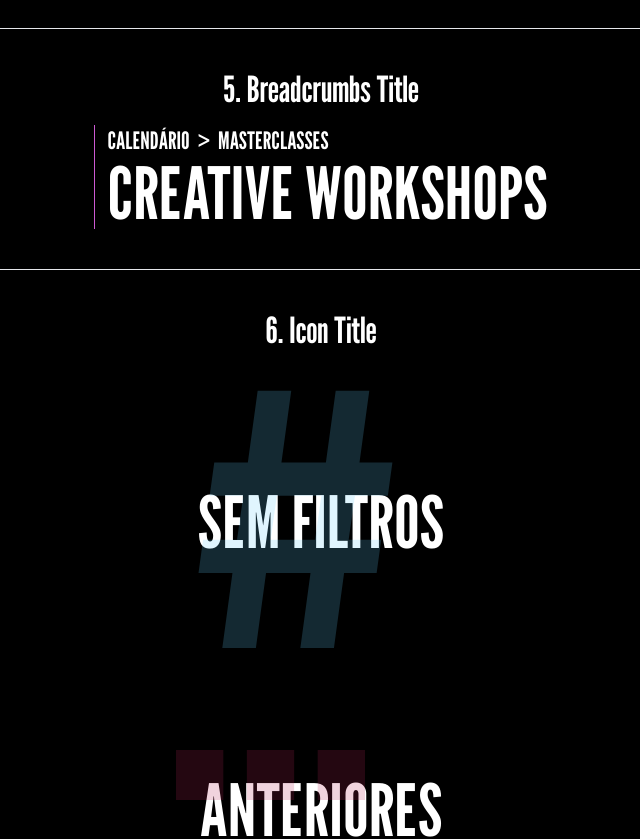
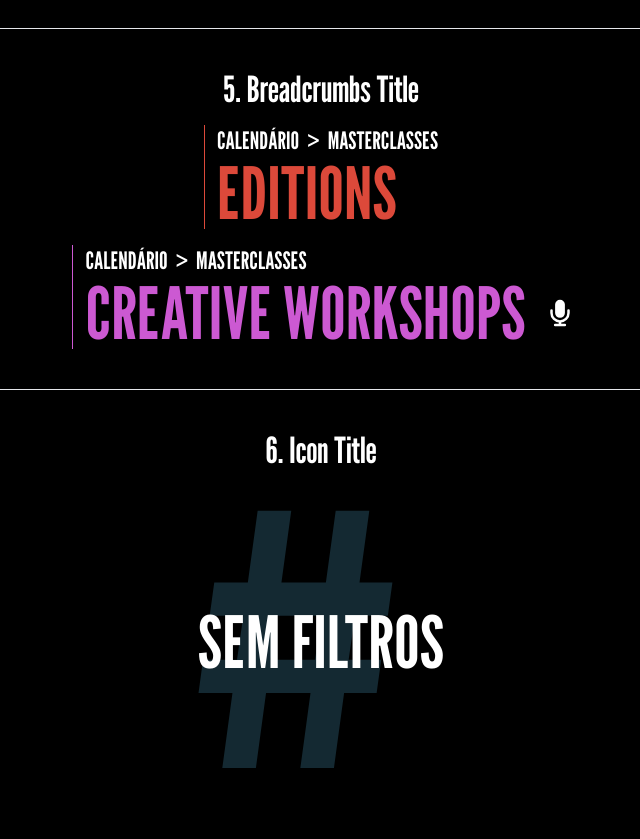
Before and after one commit to cdm-mps/creativestudio, a Next.js app in the folder fe/: page /en/design-system in a window 1280 px wide. Shown: the part 1320-2159 px from the top of the page, without its empty margins (319-959 px from the left). Built offline with nearby package versions, Linux system fonts and the light colour scheme.

Commit message:
feat: add icon prop to BreadcrumbTitle

```diff
--- a/fe/app/[locale]/design-system/page.tsx
+++ b/fe/app/[locale]/design-system/page.tsx
@@ -6,6 +6,7 @@ import BreadcrumbsTitle from "@components/BreadcrumbsTitle/BreadcrumbsTitle";
 import { BreadcrumbsProps } from "@components/BreadcrumbsTitle/BreadcrumbsTitleProps.models";
 import IconTitle from "@components/IconTitle/IconTitle";
 import Title from "@components/Title/Title";
+import CoreTitle from "@components/shared/CoreTitle/CoreTitle";
 import { Instagram } from "@icons/Instagram";
 import { useTranslations } from "next-intl";
 
@@ -26,7 +27,7 @@ export default function Home() {
   ];
   return (
     <main className="flex flex-col min-h-screen items-center p-4 bg-black text-white gap-10 w-full">
-      <Title title={t("title")} />
+      <CoreTitle title={t("title")} />
       {/* -------------- DIVIDER --------------*/}
       <div className="flex flex-col items-center gap-4">
         <LocalTitle index={1} title="Divider horizontal & vertical" />
@@ -114,8 +115,14 @@ export default function Home() {
       <div className="flex flex-col items-center gap-4 px-3">
         <LocalTitle index={5} title="Breadcrumbs Title" />
         <BreadcrumbsTitle
+          title="Editions"
+          category="edition"
+          breadcrumbs={breadcrumbs}
+        />
+        <BreadcrumbsTitle
           title="Creative Workshops"
           category="creative-talks"
+          withIcon
           breadcrumbs={breadcrumbs}
         />
       </div>
--- a/fe/app/components/BreadcrumbsTitle/BreadcrumbsTitle.tsx
+++ b/fe/app/components/BreadcrumbsTitle/BreadcrumbsTitle.tsx
@@ -1,17 +1,20 @@
 import { BreadcrumbsTitleProps } from "@components/BreadcrumbsTitle/BreadcrumbsTitleProps.models";
 import Divider from "@components/Divider/Divider";
 import CoreTitle from "@components/shared/CoreTitle/CoreTitle";
+import { categoriesDictionary } from "@utils/categoriesDictionary";
+import clsx from "clsx";
 import Link from "next/link";
 
 const BreadcrumbsTitle = ({
   title,
   category,
   breadcrumbs,
+  withIcon = false,
 }: BreadcrumbsTitleProps) => {
   return (
     <div className="flex gap-3 font-league-gothic">
       <Divider orientation="vertical" category={category} />
-      <div>
+      <div className="flex flex-col items-start">
         <div className="flex gap-2 items-center md:text-2xl text-lg">
           {breadcrumbs.map(({ label, url }, index) => (
             <>
@@ -22,7 +25,10 @@ const BreadcrumbsTitle = ({
             </>
           ))}
         </div>
-        <CoreTitle title={title} />
+        <div className="flex items-center justify-center md:gap-6 gap-3">
+          <CoreTitle title={title} category={category} />
+          {withIcon && categoriesDictionary[category]("w-5")}
+        </div>
       </div>
     </div>
   );
--- a/fe/app/components/BreadcrumbsTitle/BreadcrumbsTitleProps.models.ts
+++ b/fe/app/components/BreadcrumbsTitle/BreadcrumbsTitleProps.models.ts
@@ -8,5 +8,6 @@ export interface BreadcrumbsProps {
 export interface BreadcrumbsTitleProps {
   title: string;
   category: Category;
+  withIcon?: boolean;
   breadcrumbs: BreadcrumbsProps[];
 }
--- a/fe/app/components/Title/Title.models.ts
+++ b/fe/app/components/Title/Title.models.ts
@@ -2,5 +2,5 @@ import { Category } from "@model/Category";
 
 export interface TitleProps {
   title: string;
-  category?: Category;
+  category: Category;
 }
--- a/fe/app/components/shared/CoreTitle/CoreTitle.models.ts
+++ b/fe/app/components/shared/CoreTitle/CoreTitle.models.ts
@@ -1,3 +1,6 @@
+import { Category } from "@model/Category";
+
 export interface CoreTitleProps {
   title: string;
+  category?: Category;
 }
--- a/fe/app/components/shared/CoreTitle/CoreTitle.tsx
+++ b/fe/app/components/shared/CoreTitle/CoreTitle.tsx
@@ -1,8 +1,14 @@
 import { CoreTitleProps } from "@components/shared/CoreTitle/CoreTitle.models";
+import clsx from "clsx";
 
-const CoreTitle = ({ title }: CoreTitleProps) => {
+const CoreTitle = ({ title, category }: CoreTitleProps) => {
   return (
-    <h2 className="text-5xl md:text-7xl font-league-gothic">
+    <h2
+      className={clsx(
+        "relative text-4xl md:text-7xl font-league-gothic",
+        category && `text-${category}`
+      )}
+    >
       {title.toUpperCase()}
     </h2>
   );
```
